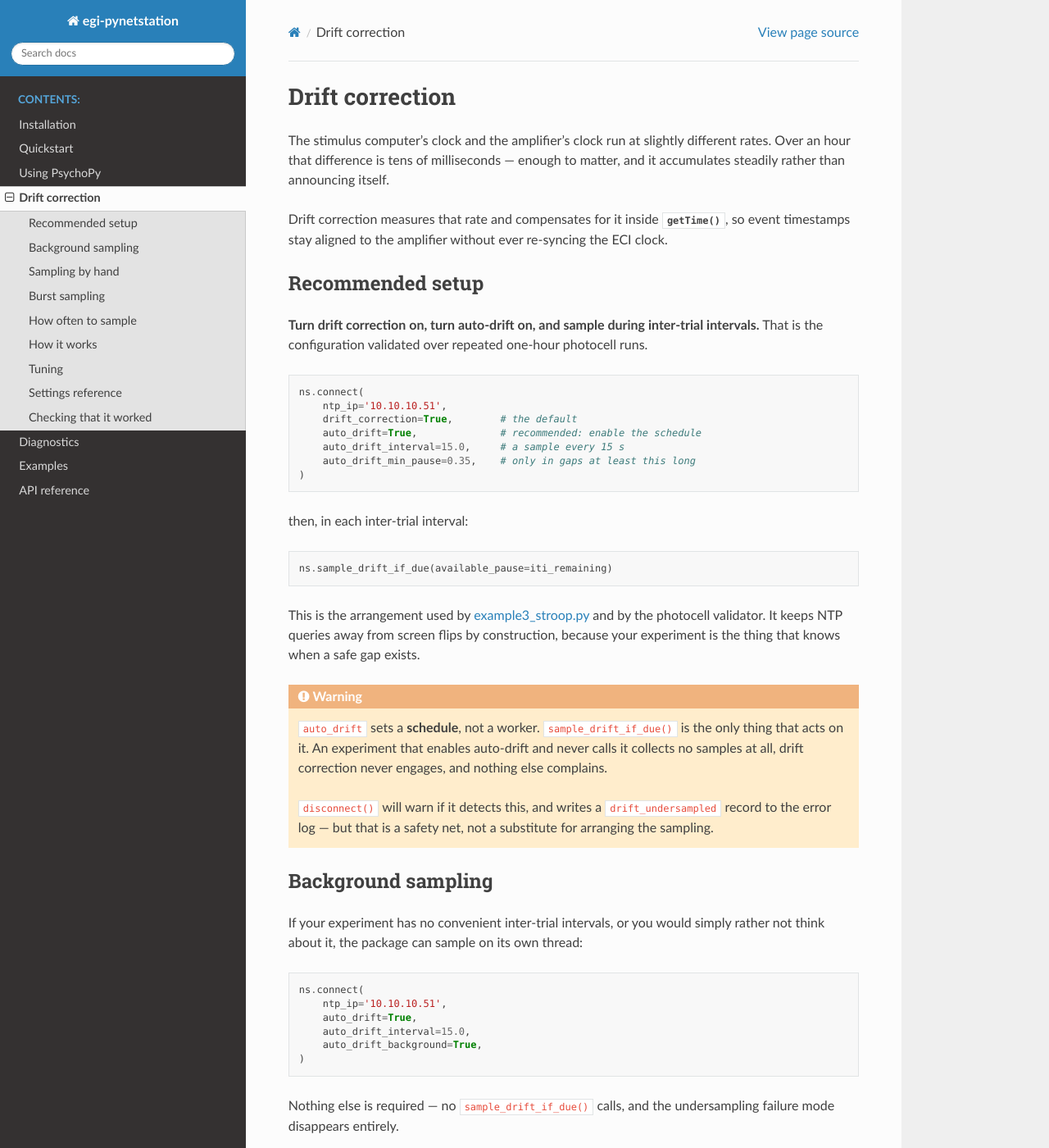
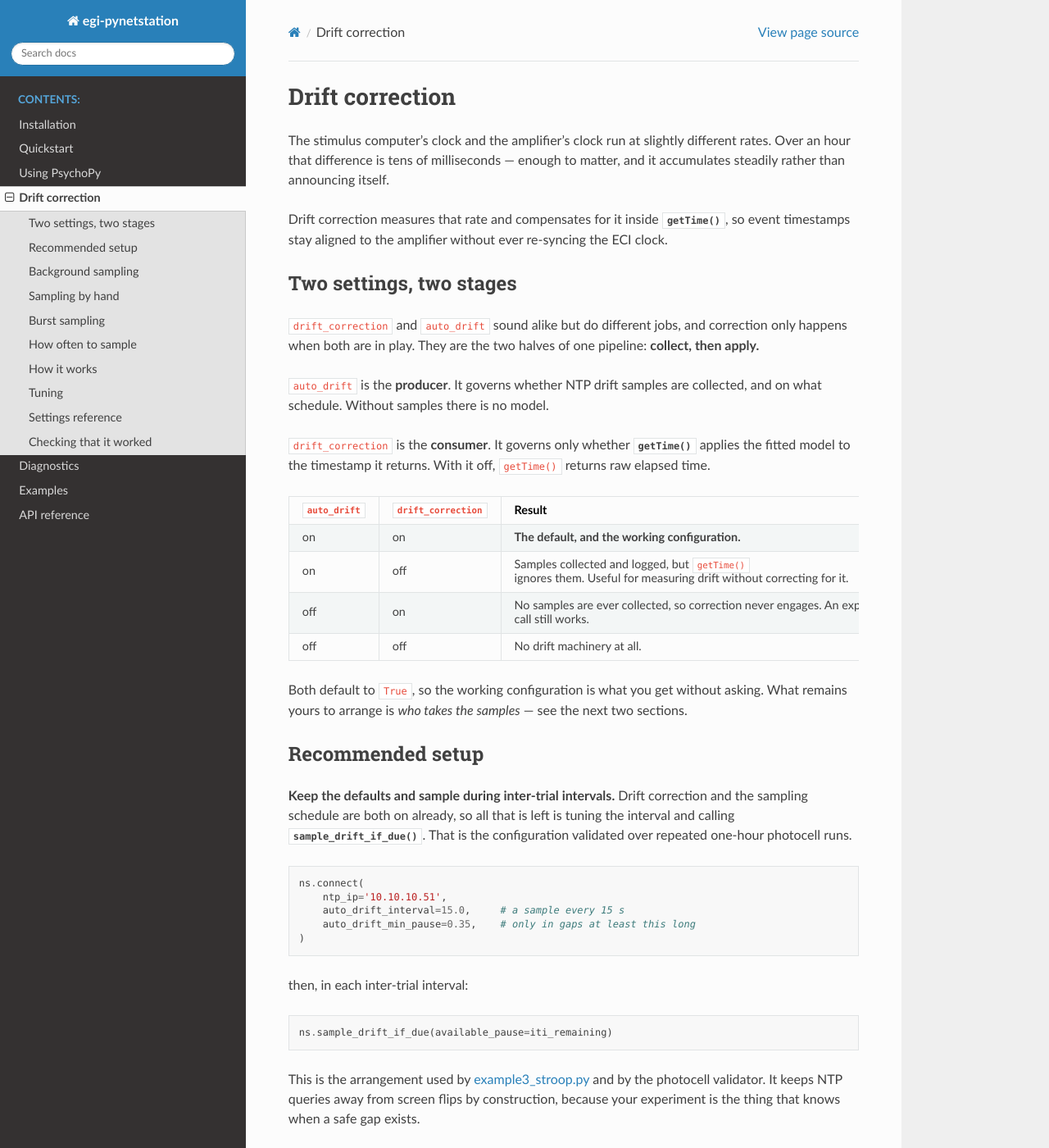
Before and after one commit to nimh-sfim/egi-pynetstation, a Sphinx documentation site: the page built from docs/drift.rst, in a window 1280 px wide and 1400 px high. Shown: the whole window at 82% size. Built offline with Sphinx 7.4.7 and the Read the Docs theme 3.1.0, drawn with Linux system fonts in a browser that asks for light colours; some of the changed text lies outside the part shown.

Commit message:
getting ready for release

```diff
--- a/docs/drift.rst
+++ b/docs/drift.rst
@@ -11,21 +11,62 @@ Drift correction measures that rate and compensates for it inside
 timestamps stay aligned to the amplifier without ever re-syncing the ECI
 clock.
 
+Two settings, two stages
+------------------------
+
+``drift_correction`` and ``auto_drift`` sound alike but do different jobs,
+and correction only happens when both are in play. They are the two halves
+of one pipeline: **collect, then apply.**
+
+``auto_drift`` is the **producer**. It governs whether NTP drift samples
+are collected, and on what schedule. Without samples there is no model.
+
+``drift_correction`` is the **consumer**. It governs only whether
+:meth:`~egi_pynetstation.NetStation.NetStation.getTime` applies the fitted
+model to the timestamp it returns. With it off, ``getTime()`` returns raw
+elapsed time.
+
+.. list-table::
+   :header-rows: 1
+   :widths: 16 18 66
+
+   * - ``auto_drift``
+     - ``drift_correction``
+     - Result
+   * - on
+     - on
+     - **The default, and the working configuration.**
+   * - on
+     - off
+     - Samples collected and logged, but ``getTime()`` ignores them.
+       Useful for measuring drift without correcting for it.
+   * - off
+     - on
+     - No samples are ever collected, so correction never engages. An
+       explicit ``sample_drift()`` call still works.
+   * - off
+     - off
+     - No drift machinery at all.
+
+Both default to ``True``, so the working configuration is what you get
+without asking. What remains yours to arrange is *who takes the samples* —
+see the next two sections.
+
 .. _recommended-setup:
 
 Recommended setup
 -----------------
 
-**Turn drift correction on, turn auto-drift on, and sample during
-inter-trial intervals.** That is the configuration validated over
-repeated one-hour photocell runs.
+**Keep the defaults and sample during inter-trial intervals.** Drift
+correction and the sampling schedule are both on already, so all that is
+left is tuning the interval and calling
+:meth:`~egi_pynetstation.NetStation.NetStation.sample_drift_if_due`. That
+is the configuration validated over repeated one-hour photocell runs.
 
 .. code-block:: python
 
     ns.connect(
         ntp_ip='10.10.10.51',
-        drift_correction=True,        # the default
-        auto_drift=True,              # recommended: enable the schedule
         auto_drift_interval=15.0,     # a sample every 15 s
         auto_drift_min_pause=0.35,    # only in gaps at least this long
     )
@@ -44,10 +85,10 @@ safe gap exists.
 .. warning::
 
    ``auto_drift`` sets a **schedule**, not a worker.
-   ``sample_drift_if_due()`` is the only thing that acts on it. An
-   experiment that enables auto-drift and never calls it collects no
-   samples at all, drift correction never engages, and nothing else
-   complains.
+   ``sample_drift_if_due()`` is the only thing that acts on it. Because
+   the schedule is on by default, it is easy to assume sampling is
+   handled: an experiment that never calls it collects no samples at all,
+   drift correction never engages, and nothing else complains.
 
    ``disconnect()`` will warn if it detects this, and writes a
    ``drift_undersampled`` record to the error log — but that is a safety
@@ -64,7 +105,6 @@ thread:
 
     ns.connect(
         ntp_ip='10.10.10.51',
-        auto_drift=True,
         auto_drift_interval=15.0,
         auto_drift_background=True,
     )
@@ -86,8 +126,8 @@ design.
      - Cooperative *(recommended)*
      - Background
    * - Setup
-     - ``auto_drift=True``
-     - ``auto_drift=True, auto_drift_background=True``
+     - nothing; it is the default
+     - ``auto_drift_background=True``
    * - Your experiment must
      - call ``sample_drift_if_due()`` in quiet periods
      - nothing
@@ -256,7 +296,8 @@ Settings reference
      - Meaning
    * - ``drift_correction``
      - ``True``
-     - Enables drift-corrected ``getTime()``.
+     - Applies the fitted model in ``getTime()``. Disabling it stops
+       correction but not sampling.
    * - ``drift_min_samples``
      - ``13``
      - Valid NTP samples required before correction applies.
@@ -285,8 +326,8 @@ Settings reference
      - ``600.0`` s
      - Stop extrapolating a fit past this age. ``0`` is unbounded.
    * - ``auto_drift``
-     - off
-     - Enable automatic drift sampling from ``connect()``.
+     - ``True``
+     - Enable the drift sampling schedule. Pass ``False`` to disable.
    * - ``auto_drift_interval``
      - ``60.0`` s
      - Target seconds between drift samples.
--- a/docs/psychopy.rst
+++ b/docs/psychopy.rst
@@ -13,7 +13,6 @@ to configure.
     ns = NetStation('10.10.10.42', 55513)
     ns.connect(
         ntp_ip='10.10.10.51',
-        auto_drift=True,
         auto_drift_interval=15.0,
         auto_drift_min_pause=0.35,
     )
--- a/docs/quickstart.rst
+++ b/docs/quickstart.rst
@@ -15,7 +15,7 @@ events, stop.
     IP_amp = '10.10.10.51'
 
     ns = NetStation(IP_ns, port_ns)
-    ns.connect(ntp_ip=IP_amp, auto_drift=True)
+    ns.connect(ntp_ip=IP_amp)
 
     ns.begin_rec()
 
```
Also changed, not shown: README.md (+39 -9 lines), docs/index.rst (+3 -4 lines), example3_stroop.py (+6 -6 lines), example4_psychopydemo.py (+7 -7 lines), 2 other files.
